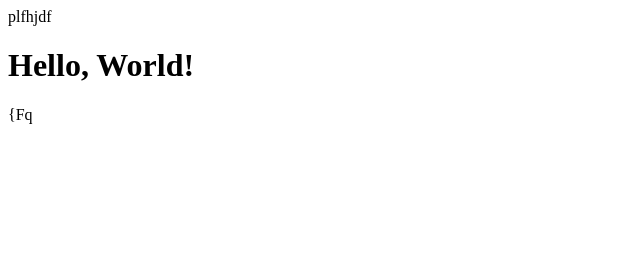
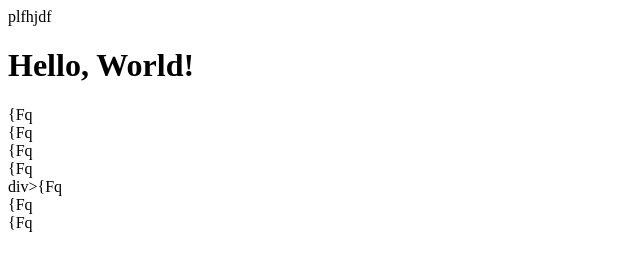
Before and after one commit to Grock-Crock/first, a plain HTML site: page index.html in a window 1280 px wide. Shown: the whole page, without its empty margins (0-640 px from the left). Drawn offline with Linux system fonts and the light colour scheme.

Commit message:
added two div

```diff
--- a/index.html
+++ b/index.html
@@ -5,5 +5,11 @@
   <body>
     <h1>Hello, World!</h1>
     <div>{Fq</div>
+        <div>{Fq</div>
+            <div>{Fq</div>
+                <div>{Fq</div>
+                    div>{Fq</div>
+                        <div>{Fq</div>
+                            <div>{Fq</div>
   </body>
 </html>
```
